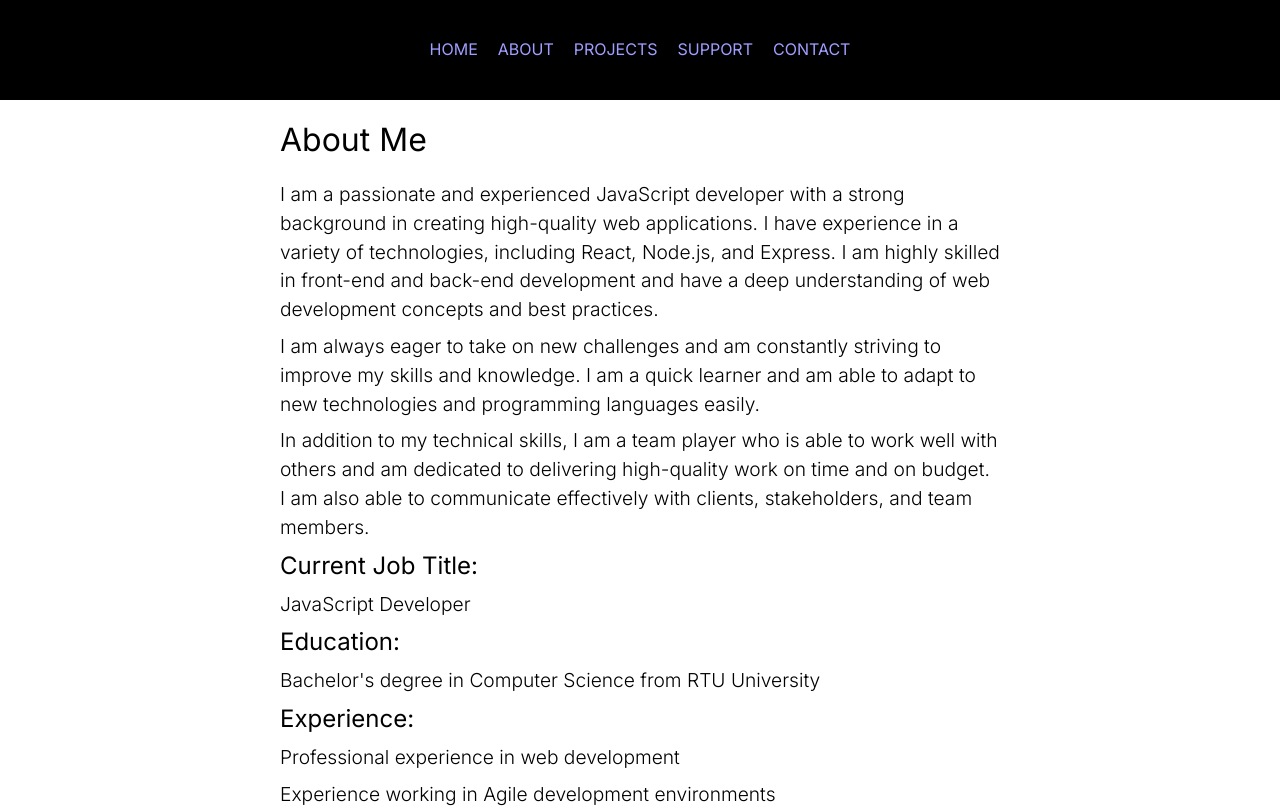
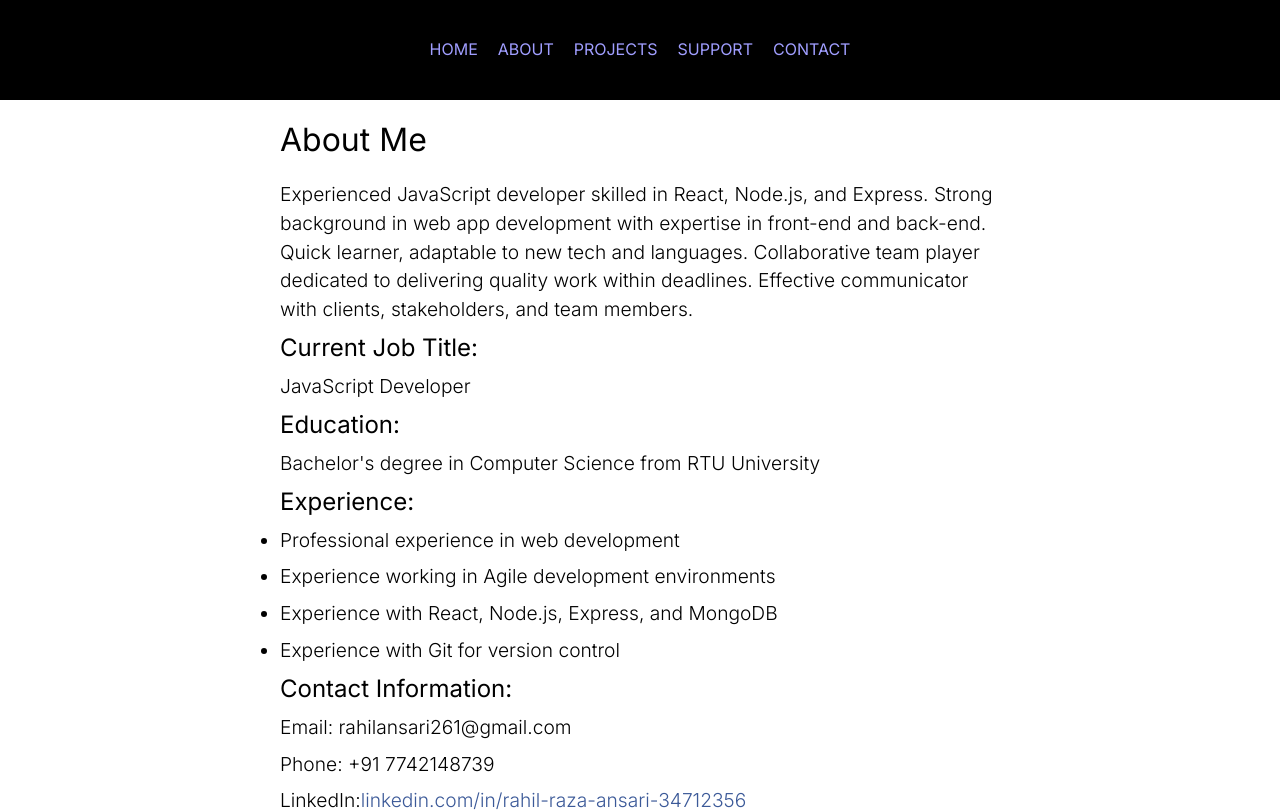
Before and after one commit to rahilansari261/portfolio, a Next.js app: page /about in a window 1280 px wide. Shown: the top 812 px of the page. Built offline with nearby package versions, Linux system fonts and the light colour scheme.

Commit message:
bug fixes

```diff
--- a/app/about/page.tsx
+++ b/app/about/page.tsx
@@ -3,17 +3,9 @@ const About = () => {
     <div className="w-full text-black text-[1.2rem] leading-normal px-10 py-4 md:max-w-[800px] md:mx-auto">
       <h2 className="text-[2rem] mb-4">About Me</h2>
       <p className="font-light mb-2">
-        I am a passionate and experienced JavaScript developer with a strong background in creating high-quality web applications. I have experience in a variety of technologies, including React,
-        Node.js, and Express. I am highly skilled in front-end and back-end development and have a deep understanding of web development concepts and best practices.
+      Experienced JavaScript developer skilled in React, Node.js, and Express. Strong background in web app development with expertise in front-end and back-end. Quick learner, adaptable to new tech and languages. Collaborative team player dedicated to delivering quality work within deadlines. Effective communicator with clients, stakeholders, and team members.
       </p>
-      <p className="font-light mb-2">
-        I am always eager to take on new challenges and am constantly striving to improve my skills and knowledge. I am a quick learner and am able to adapt to new technologies and programming
-        languages easily.
-      </p>
-      <p className="font-light mb-2">
-        In addition to my technical skills, I am a team player who is able to work well with others and am dedicated to delivering high-quality work on time and on budget. I am also able to
-        communicate effectively with clients, stakeholders, and team members.
-      </p>
+
       <div>
         <h3 className="text-2xl mb-2">Current Job Title:</h3>
         <p className="font-light mb-2">JavaScript Developer</p>
@@ -26,7 +18,7 @@ const About = () => {
       </div>
       <div>
         <h3 className="text-2xl mb-2">Experience:</h3>
-        <ul>
+        <ul className="list-disc">
           <li className="font-light mb-2">Professional experience in web development</li>
           <li className="font-light mb-2">Experience working in Agile development environments</li>
           <li className="font-light mb-2">Experience with React, Node.js, Express, and MongoDB</li>
@@ -35,7 +27,7 @@ const About = () => {
       </div>
       <div>
         <h3 className="text-2xl mb-2">Contact Information:</h3>
-        <ul>
+        <ul >
           <li className="font-light mb-2">Email: rahilansari261@gmail.com</li>
           <li className="font-light mb-2">Phone: +91 7742148739</li>
           <li className="font-light mb-2">
```
